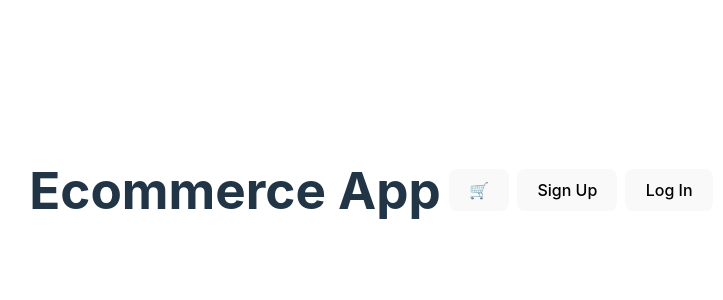
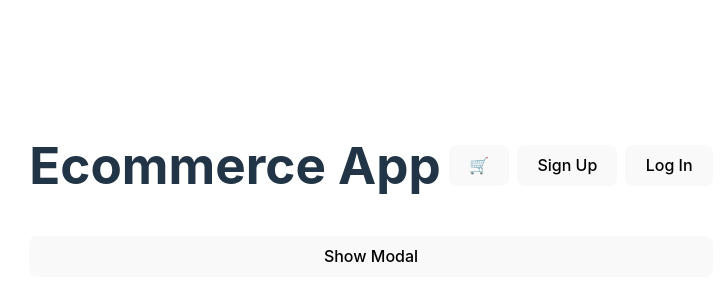
Before and after one commit to Cordovas-cmd/Mern-store, a React (Vite) app in the folder client/: page / in a window 1280 px wide. Shown: the part 210-510 px from the top of the page, without its empty margins (269-992 px from the left). Built offline with nearby package versions, Linux system fonts and the light colour scheme.

Commit message:
added test modal to check positioning"

```diff
--- a/client/src/App.jsx
+++ b/client/src/App.jsx
@@ -2,6 +2,7 @@
 import './App.css'
 import {Column} from "./components/Column"
 import {SiteHeader} from "./components/SiteHeader"
+import { TestModal } from './components/TestModal'
 
 function App() {
 
@@ -10,6 +11,7 @@ function App() {
     <>
      <Column>
      <SiteHeader />
+     <TestModal />
      </Column>
     </>
   )
--- a/client/src/components/Modal.jsx
+++ b/client/src/components/Modal.jsx
@@ -1,6 +1,7 @@
 import {Column} from "./Column"
 import {Row} from "./Row"
 
+// takes two props
 export const Modal = ({ children, setVisibility}) => {
     return (
         <div>
@@ -28,7 +29,7 @@ export const Modal = ({ children, setVisibility}) => {
             left: "50%",
             minWidth: "60vw",
             maxHeight: "90vh",
-            transform: "(-50%, -50%)",
+            transform: "translate(-50%, -50%)",
             backgroundColor: "black",
             border: "2px solid white",
             borderRadius: "8px",
--- /dev/null
+++ b/client/src/components/TestModal.jsx
@@ -0,0 +1,14 @@
+import { useState } from "react"
+import {Modal} from "./Modal"
+
+export const TestModal= ()=> {
+    // set state so the browser will re render the UI when variable changes. (set to false so it's not visible)
+    const [isVisible, setVisibility] = useState(false);
+
+    if(!isVisible) return <button onClick={() => setVisibility(true)}>Show Modal</button>
+    return (
+        <Modal setVisibility={setVisibility}>
+            <p>Test Modal</p>
+        </Modal>
+    )
+}
```
